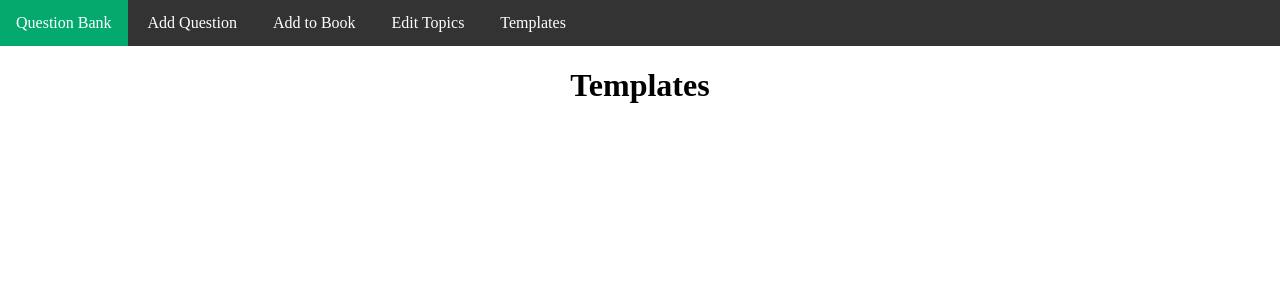
After one commit to notbowen/RMSS_web, a Flask app: page /templates/ in a window 1280 px wide. The commit adds this page. Shown: the top 300 px of the page. Run offline with Flask 2, Linux system fonts and the light colour scheme.

Commit message:
Added question template routes

```diff
--- a/app/__init__.py
+++ b/app/__init__.py
@@ -28,6 +28,9 @@ def create_app(config_class=DevConfig):
     from app.topics import bp as topics_bp
     app.register_blueprint(topics_bp, url_prefix='/topics')
 
+    from app.question_templates import bp as question_templates_bp
+    app.register_blueprint(question_templates_bp, url_prefix='/templates')
+
     # Create a route for health checks
     @app.route('/health')
     def health():
--- /dev/null
+++ b/app/question_templates/__init__.py
@@ -0,0 +1,5 @@
+from flask import Blueprint
+
+bp = Blueprint("question_templates", __name__)
+
+from app.question_templates import routes
--- /dev/null
+++ b/app/question_templates/routes.py
@@ -0,0 +1,7 @@
+from flask import render_template
+
+from app.question_templates import bp
+
+@bp.route("/", methods=["GET"])
+def index():
+    return render_template("question_templates.html")
--- a/app/templates/base.html
+++ b/app/templates/base.html
@@ -41,6 +41,7 @@
       <li class="navbar-custom"><a href="{{ url_for('main.index') }}">Add Question</a></li>
       <li class="navbar-custom"><a href="{{ url_for('questions_frontend.search_question') }}">Add to Book</a></li>
       <li class="navbar-custom"><a href="{{ url_for('topics.edit_topics') }}">Edit Topics</a></li>
+      <li class="navbar-custom"><a href="{{ url_for('question_templates.index') }}">Templates</a></li>
     </ul>
 
     {% block content %} {% endblock %}
--- /dev/null
+++ b/app/templates/question_templates.html
@@ -0,0 +1,6 @@
+{% extends "base.html" %}
+{% block title %}Templates{% endblock %}
+
+{% block content %}
+    <h1 style="text-align: center;">Templates</h1>
+{% endblock %}
```
